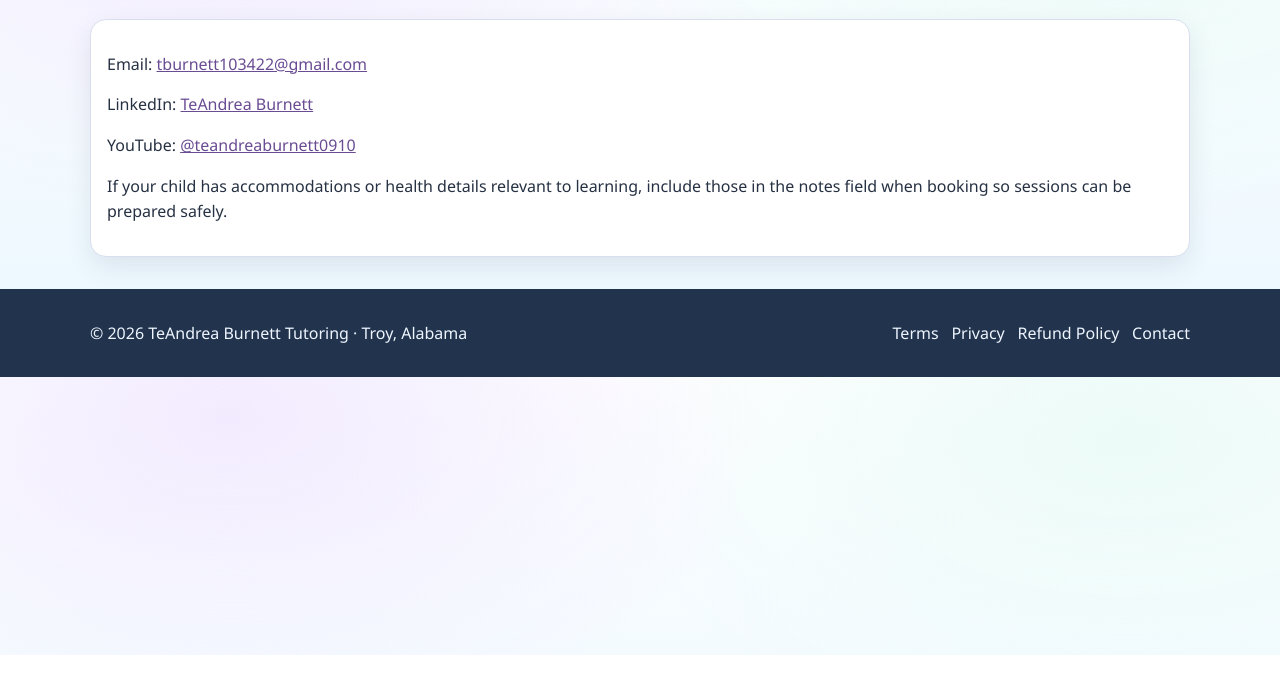
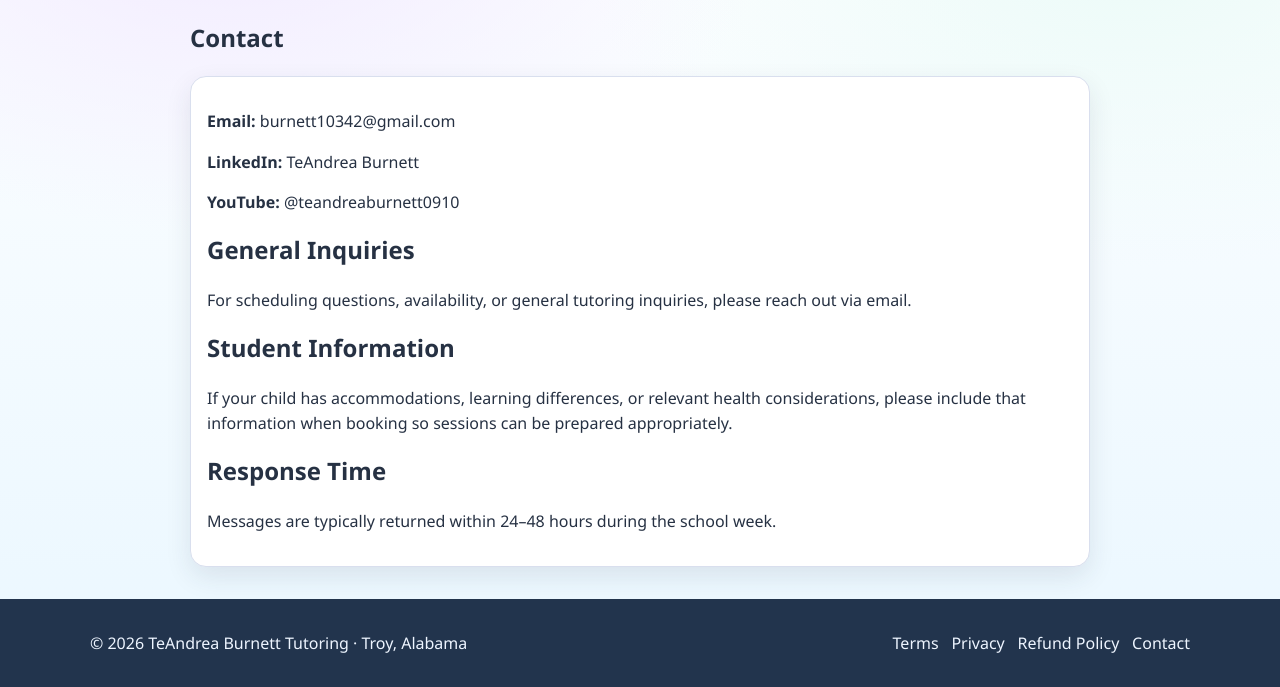
Before and after one commit to SandLotLab/TeandreaBurnettTutoring.com, a plain HTML site: page contact.html in a window 1280 px wide. Shown: the part 145-832 px from the top of the page. Before the commit the page ends 800 px from the top, so only its background shows below. Drawn offline with Linux system fonts and the light colour scheme.

Commit message:
Update contact.html

```diff
--- a/contact.html
+++ b/contact.html
@@ -15,12 +15,33 @@
     <div data-site-header></div>
     <main class="container stack">
       <h1>Contact</h1>
-      <section class="card stack">
-        <p>Email: <a href="mailto:tburnett103422@gmail.com">tburnett103422@gmail.com</a></p>
-        <p>LinkedIn: <a href="https://www.linkedin.com/in/teandrea-burnett-97b981110" target="_blank" rel="noopener noreferrer">TeAndrea Burnett</a></p>
-        <p>YouTube: <a href="https://www.youtube.com/@teandreaburnett0910" target="_blank" rel="noopener noreferrer">@teandreaburnett0910</a></p>
-        <p>If your child has accommodations or health details relevant to learning, include those in the notes field when booking so sessions can be prepared safely.</p>
-      </section>
+      <section class="container stack" style="max-width: 900px; margin: 0 auto;">
+  <h1>Contact</h1>
+
+  <section class="card stack">
+    <p><strong>Email:</strong> burnett10342@gmail.com</p>
+    <p><strong>LinkedIn:</strong> TeAndrea Burnett</p>
+    <p><strong>YouTube:</strong> @teandreaburnett0910</p>
+
+    <h2>General Inquiries</h2>
+    <p>
+      For scheduling questions, availability, or general tutoring inquiries,
+      please reach out via email.
+    </p>
+
+    <h2>Student Information</h2>
+    <p>
+      If your child has accommodations, learning differences, or relevant
+      health considerations, please include that information when booking
+      so sessions can be prepared appropriately.
+    </p>
+
+    <h2>Response Time</h2>
+    <p>
+      Messages are typically returned within 24–48 hours during the school week.
+    </p>
+  </section>
+</section>
     </main>
     <div data-site-footer></div>
     <script src="/js/components.js"></script>
```
